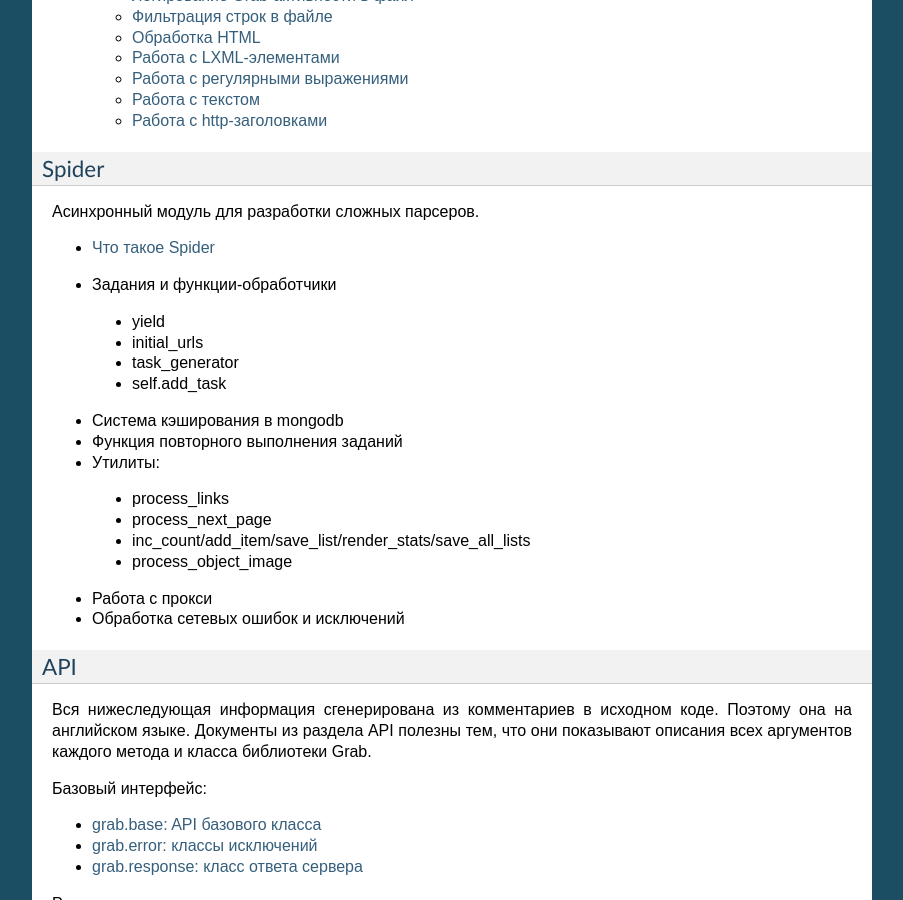
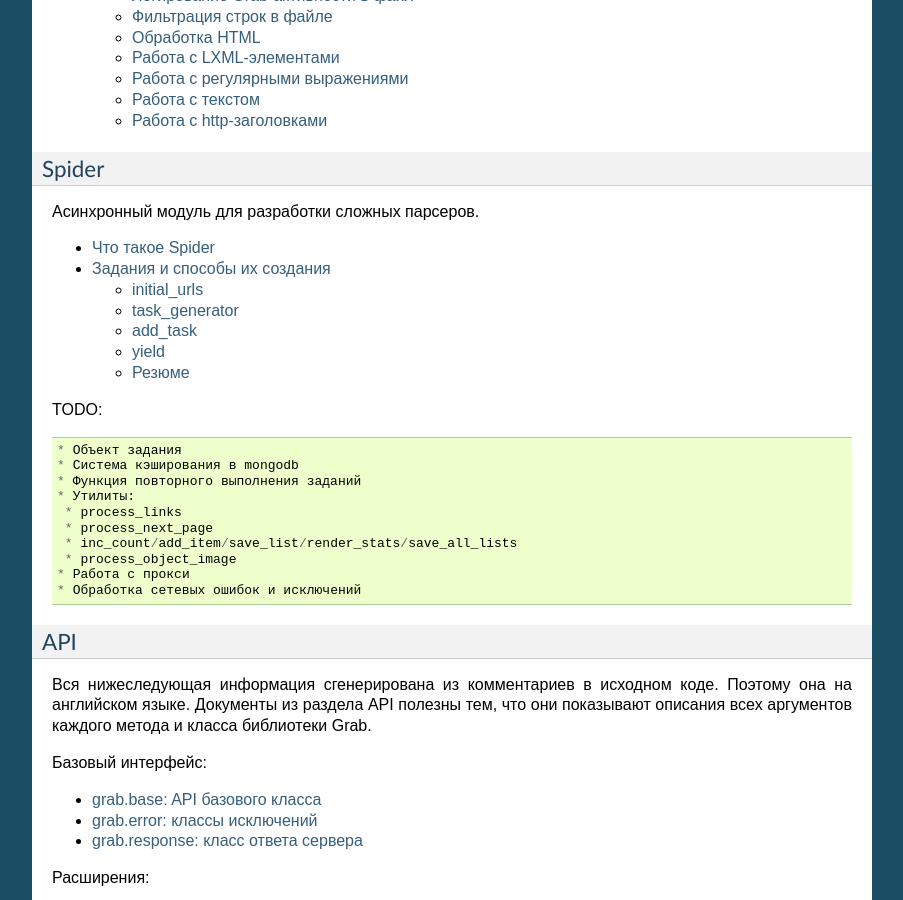
Before and after one commit to lorien/grab, a Sphinx documentation site: the page built from docs/index.rst, in a window 1280 px wide and 900 px high, scrolled down 2205 px. Shown: the whole window, without its empty margins (198-1101 px from the left). Built offline with Sphinx 7.4.7, drawn with Linux system fonts in a browser that asks for light colours.

Commit message:
Update documentation

```diff
--- a/docs/index.rst
+++ b/docs/index.rst
@@ -70,22 +70,20 @@ Spider
     :maxdepth: 2
 
     spider/tutorial
+    spider/task
 
-* Задания и функции-обработчики
- * yield
- * initial_urls
- * task_generator
- * self.add_task
+TODO::
 
-* Система кэширования в mongodb
-* Функция повторного выполнения заданий
-* Утилиты:
- * process_links
- * process_next_page
- * inc_count/add_item/save_list/render_stats/save_all_lists
- * process_object_image
-* Работа с прокси
-* Обработка сетевых ошибок и исключений
+    * Объект задания
+    * Система кэширования в mongodb
+    * Функция повторного выполнения заданий
+    * Утилиты:
+     * process_links
+     * process_next_page
+     * inc_count/add_item/save_list/render_stats/save_all_lists
+     * process_object_image
+    * Работа с прокси
+    * Обработка сетевых ошибок и исключений
 
 
 
```
Also changed, not shown: docs/spider/task.rst (added, +76 -0 lines), docs/spider/tutorial.rst (+4 -4 lines).
